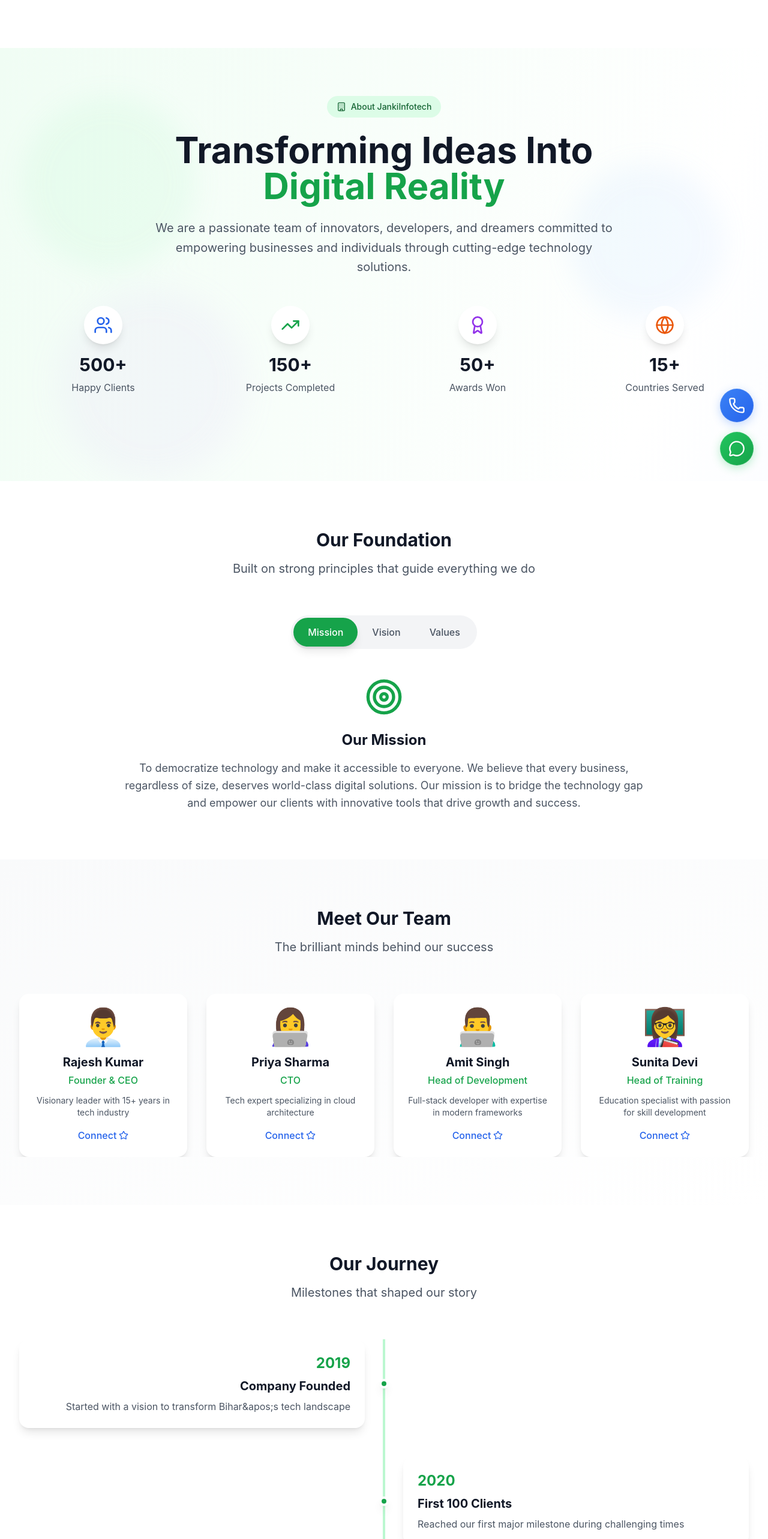
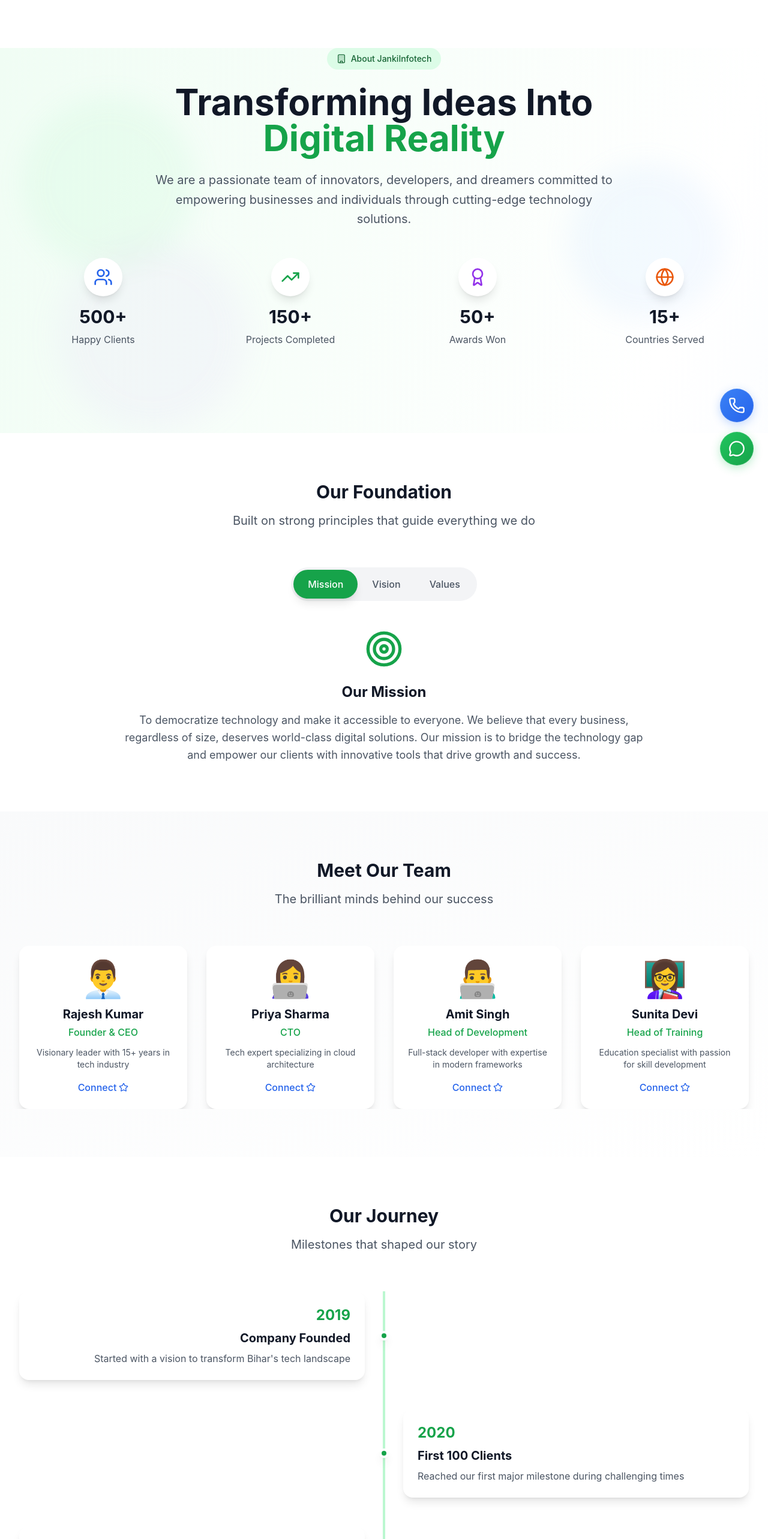
Before and after one commit to kushvardhan/jankiinfotech, a Next.js app: page /about in a window 1280 px wide. Shown: the top 2566 px of the page at 60% size. Built offline with nearby package versions, Linux system fonts and the light colour scheme.

Commit message:
about-us page margin correction

```diff
--- a/src/app/about/page.tsx
+++ b/src/app/about/page.tsx
@@ -96,7 +96,7 @@ export default function AboutPage() {
   ];
 
   const milestones = [
-    { year: "2019", title: "Company Founded", description: "Started with a vision to transform Bihar&apos;s tech landscape" },
+    { year: "2019", title: "Company Founded", description: "Started with a vision to transform Bihar's tech landscape" },
     { year: "2020", title: "First 100 Clients", description: "Reached our first major milestone during challenging times" },
     { year: "2021", title: "Training Programs Launch", description: "Launched comprehensive internship and training programs" },
     { year: "2022", title: "National Recognition", description: "Received awards for innovation and social impact" },
@@ -107,7 +107,7 @@ export default function AboutPage() {
   return (
     <div className="min-h-screen bg-gradient-to-br from-green-50 via-white to-blue-50">
       {/* Hero Section */}
-      <section className="relative py-20 overflow-hidden">
+      <section className="relative pb-20 overflow-hidden">
         {/* Animated Background */}
         <div className="absolute inset-0 opacity-10">
           <div className="absolute top-20 left-10 w-72 h-72 bg-green-300 rounded-full mix-blend-multiply filter blur-xl animate-blob"></div>
```
